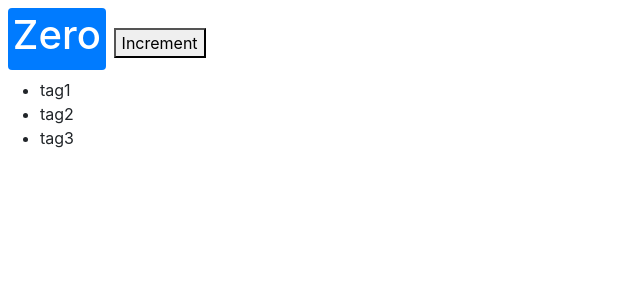
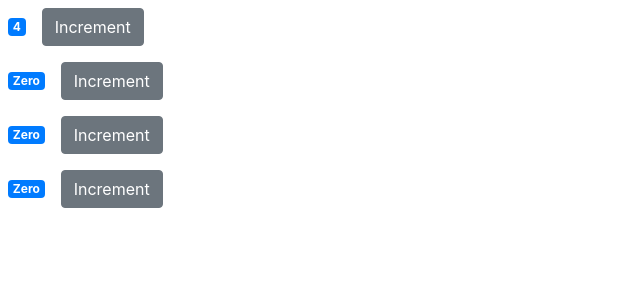
Before and after one commit to sakilbd/Fun-Count-App, a React (Create React App) app: page / in a window 1280 px wide. Shown: the top 300 px of the page, without its empty margins (0-640 px from the left). Built offline with nearby package versions, Linux system fonts and the light colour scheme.

Commit message:
some progress

```diff
--- a/src/Components/Counter.js
+++ b/src/Components/Counter.js
@@ -1,33 +1,36 @@
 import React, { Component } from 'react';
-import Button from 'react-bootstrap/Button';
 import 'bootstrap/dist/css/bootstrap.min.css';
 
 class Counter extends Component {
     state = {
-        count:0,
-        tags:['tag1','tag2','tag3']
+        count:this.props.value,
+
     } ;
 
     styles={
 
 
     };
-
+    handleIncrement=(product)=>{
+        console.log(product);
+        this.setState({count:this.state.count+1})
+    }
     render() {
+        console.log(this.props);
         return (
             <div>
                 <span style={this.styles} className="badge badge-primary m-2">{this.formatCount()}</span>
-                <button variant="primary">Increment</button>
-                <ul>
+                <button className="btn btn-secondary m-2" onClick={()=>this.handleIncrement({id:1})}>Increment</button>
+                {/* <ul>
                     {this.state.tags.map(tag =><li key={tag}>{tag}</li>)}
-                </ul>
+                </ul> */}
             </div>
 
         );
     }
     formatCount(){
         const {count}=this.state;
-        return count === 0 ? <h1>Zero</h1> : count;
+        return count === 0 ? <span>Zero</span> : count;
     }
 }
 
--- /dev/null
+++ b/src/Components/Counters.js
@@ -0,0 +1,27 @@
+import React, { Component } from 'react';
+import Counter from './Counter';
+
+
+class Counters extends Component {
+    state = {
+        counters:[
+            { id: 1, value: 4 },
+            { id: 1, value: 0 },
+            { id: 1, value: 0 },
+            { id: 1, value: 0 },
+
+        ]
+    }
+    render() {
+        return (
+            <div>
+                {this.state.counters.map(counter =>
+                <Counter key={counter.id} value={counter.value} /> )}
+            </div>
+
+
+        );
+    }
+}
+
+export default Counters;
--- a/src/index.js
+++ b/src/index.js
@@ -4,14 +4,16 @@
 import App from './App';
 import reportWebVitals from './reportWebVitals';
 import Counter from './Components/Counter';
+import Counters from './Components/Counters';
+
 import 'bootstrap/dist/css/bootstrap.css';
 
 
 
 const Element = <h1>hi whats up </h1>
 ReactDOM.render(
-
-  <Counter/>,
+  <Counters/>
+  ,
   document.getElementById('root')
 );
 
```
